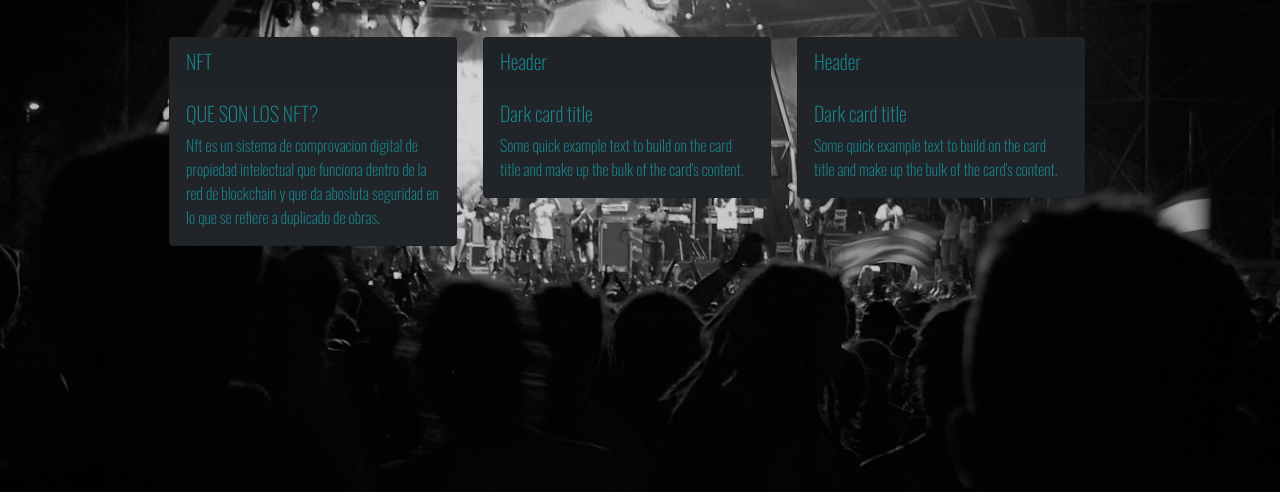
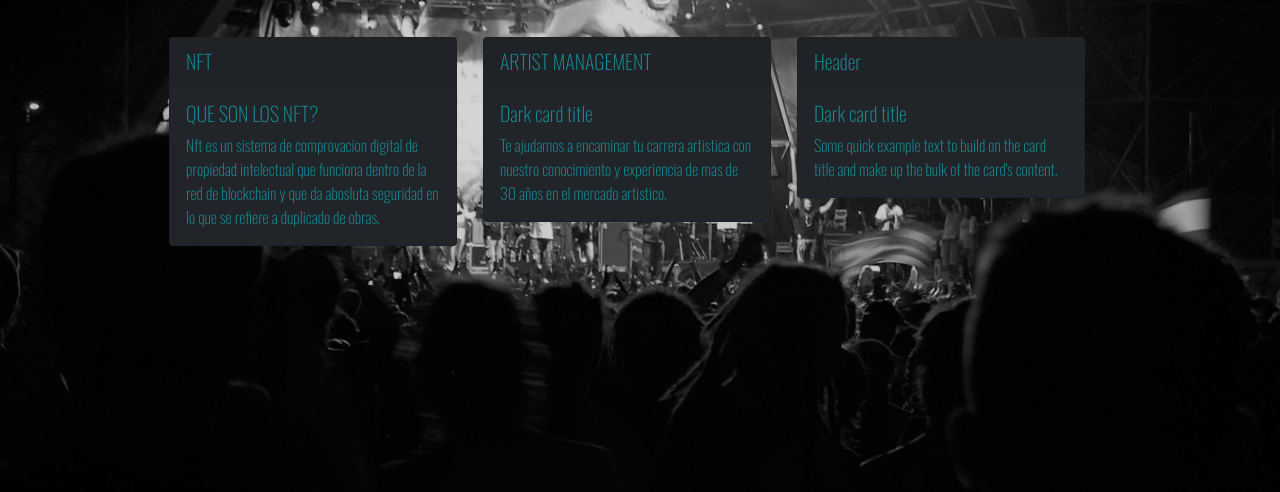
Before and after one commit to carlosrverger/wot.html, a website: page servicios.html in a window 1280 px wide. Shown: the part 214-706 px from the top of the page. Drawn offline with nearby package versions, Linux system fonts and the light colour scheme; a web font is replaced by a local one.

Commit message:
Update servicios.html
complete manager artistico

```diff
--- a/servicios.html
+++ b/servicios.html
@@ -56,11 +56,11 @@
 
       <div class="col-xs-12 col-sm-3">
         <div class="card text-white bg-dark mb-3" style="max-width: 18rem;">
-          <div class="card-header">Header</div>
+          <div class="card-header">ARTIST MANAGEMENT</div>
           <div class="card-body">
             <h5 class="card-title">Dark card title</h5>
-            <p class="card-text">Some quick example text to build on the card title and make up the bulk of the card's
-              content.</p>
+            <p class="card-text">Te ajudamos a encaminar tu carrera artistica con nuestro conocimiento y experiencia de mas de 30 años
+              en el mercado artistico.</p>
           </div>
         </div>
       </div>
```
